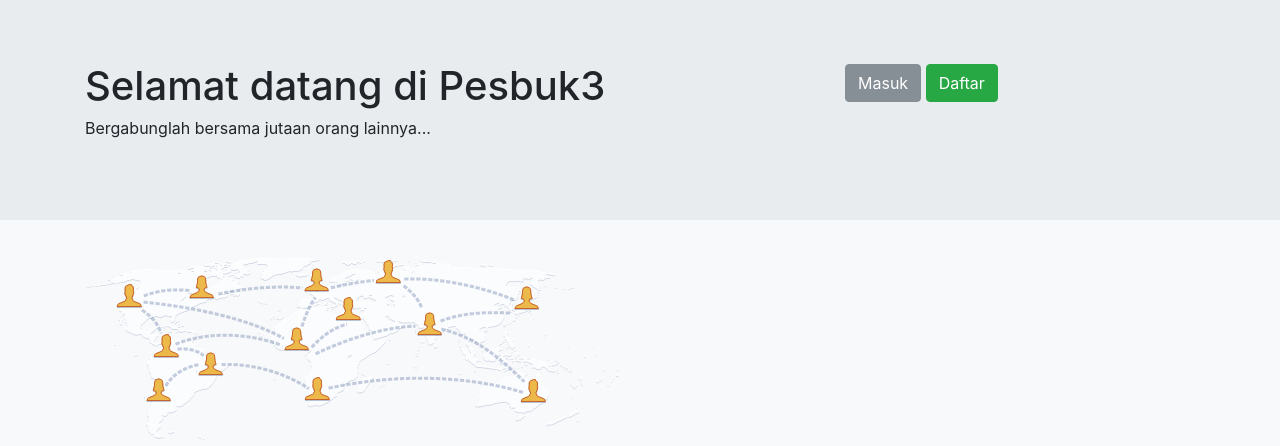
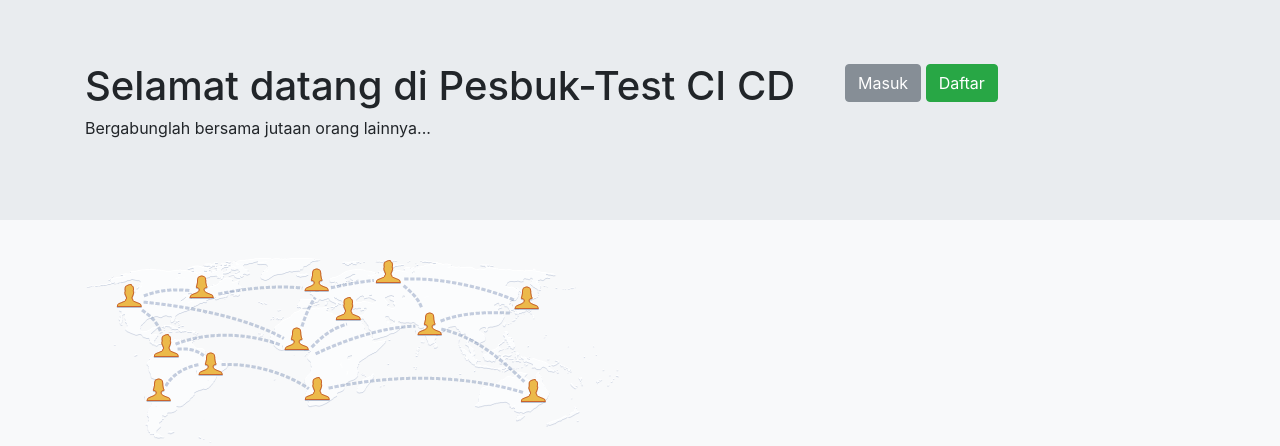
Before and after one commit to rizalkemas/socialmedia, a PHP site: page / in a window 1280 px wide. Shown: the top 446 px of the page. Run offline with PHP 8.4, Linux system fonts and the light colour scheme.

Commit message:
Update index.php

```diff
--- a/index.php
+++ b/index.php
@@ -14,7 +14,7 @@
             <div class="container">
                 <div class="row">
                     <div class="col-md-8">
-                        <h1>Selamat datang di Pesbuk3</h1>
+                        <h1>Selamat datang di Pesbuk-Test CI CD</h1>
                         <p>Bergabunglah bersama jutaan orang lainnya...</p>
                     </div>
                     <div class="col-md-4">
```
